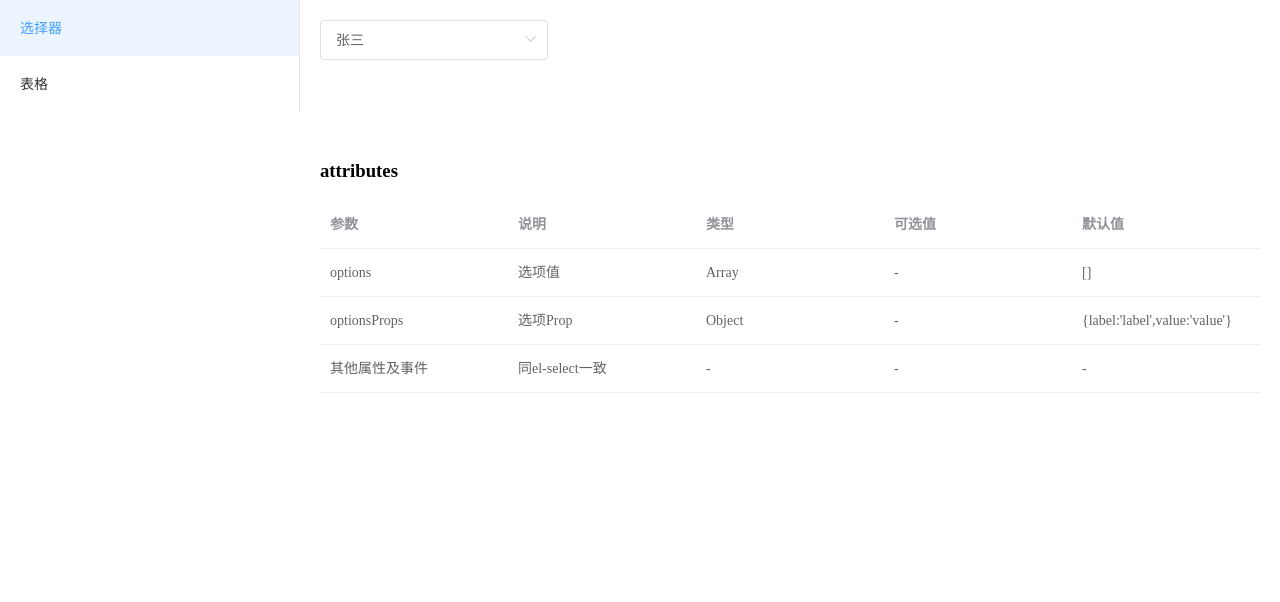
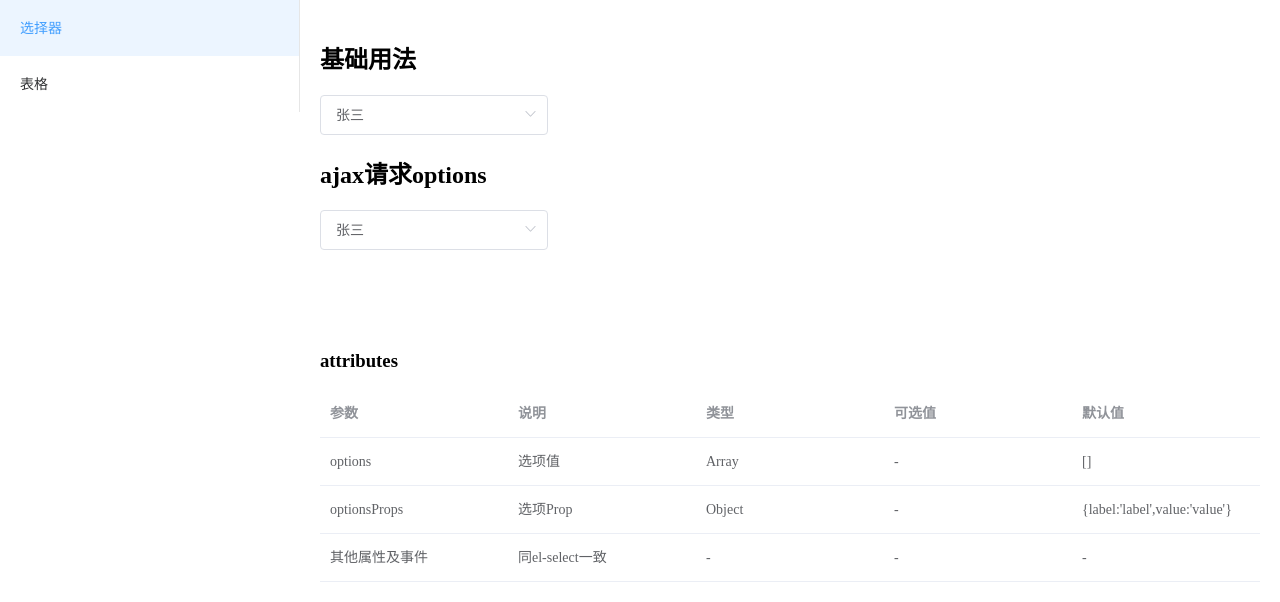
Before and after one commit to fastCreator/vue-easy-admin-components, a Vue app: page /#/elpand-select in a window 1280 px wide. Shown: the top 602 px of the page. Built offline with nearby package versions, Linux system fonts and the light colour scheme.

Commit message:
select添加ajax请求

```diff
--- a/example/pages/elpand-select/index.vue
+++ b/example/pages/elpand-select/index.vue
@@ -1,7 +1,14 @@
 <template>
   <div class="elpand-select-demo">
+    <h1>基础用法</h1>
     <elpand-select
       :options="options"
+      :optionsProps="optionsProps"
+      v-model="value"
+    ></elpand-select>
+    <h1>ajax请求options</h1>
+    <elpand-select
+      :options="getOptions"
       :optionsProps="optionsProps"
       v-model="value"
     ></elpand-select>
@@ -31,6 +38,9 @@ export default {
   created() {
   },
   methods: {
+    getOptions() {
+      return Promise.resolve({ data: this.options }).then(d => d.data)
+    }
   }
 }
 </script>
--- a/example/pages/elpand-table/index.vue
+++ b/example/pages/elpand-table/index.vue
@@ -16,11 +16,14 @@ export default {
           },
           {
             name: '输入框',
-            prop: 'input',
+            prop: 'select',
             tag: 'elpand-select',
+            default: 'zhangsan',
           }
         ],
+        search() {
 
+        }
       }
     }
   },
--- a/lib/elpand-select/src/index.vue
+++ b/lib/elpand-select/src/index.vue
@@ -1,14 +1,14 @@
-<template functional>
+<template>
   <el-select
     class="elpand-select"
-    v-bind="data.attrs"
-    v-on="data.on"
+    v-bind="$attrs"
+    v-on="_events"
   >
     <el-option
-      v-for="item in props.options"
-      :key="item[props.optionsProps.value]"
-      :label="item[props.optionsProps.label]"
-      :value="item[props.optionsProps.value]"
+      v-for="item in items"
+      :key="item[optionsProps.value]"
+      :label="item[optionsProps.label]"
+      :value="item[optionsProps.value]"
     >
     </el-option>
   </el-select>
@@ -17,7 +17,7 @@
 export default {
   name: 'elpand-select',
   props: {
-    type: Array,
+    type: [Array, Function],
     options: {
       default() { return [] }
     },
@@ -30,6 +30,18 @@ export default {
         }
       }
     }
+  },
+  data() {
+    return {
+      items: []
+    }
+  },
+  async created() {
+    if (typeof (this.options) === 'function') {
+      this.items = await this.options()
+    } else {
+      this.items = this.options
+    }
   }
 }
 </script>
```
